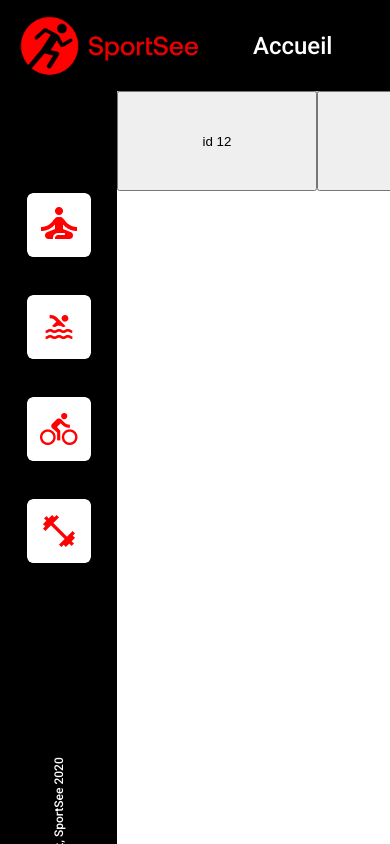
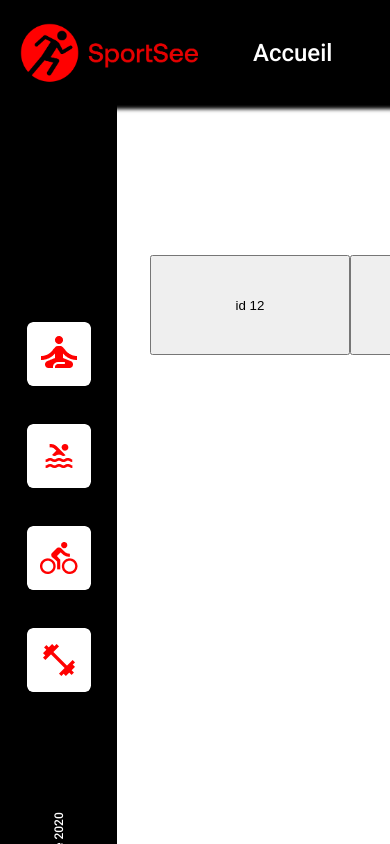
Before and after one commit to kochky/KochChristopher_12_12082021, a React (Create React App) app: page / in a window 390 px wide. Shown: the top 844 px of the page. Built offline with nearby package versions, Linux system fonts and the light colour scheme.

Commit message:
fix responsive

```diff
--- a/public/index.html
+++ b/public/index.html
@@ -3,7 +3,7 @@
   <head>
     <meta charset="utf-8" />
     <link rel="icon" href="%PUBLIC_URL%/favicon.ico" />
-    <meta name="viewport" content="width=device-width, initial-scale=1" />
+    <meta name="viewport" content="width=device-width" />
     <meta name="theme-color" content="#000000" />
     <meta
       name="description"
--- a/src/componants/Barchart.js
+++ b/src/componants/Barchart.js
@@ -1,4 +1,4 @@
-import { BarChart, Bar, XAxis, YAxis, CartesianGrid, Tooltip, Legend } from 'recharts';
+import { BarChart, Bar, XAxis, YAxis, CartesianGrid, Tooltip, Legend,ResponsiveContainer } from 'recharts';
 import React from 'react';
 import PropTypes from 'prop-types'
 
@@ -21,15 +21,14 @@ function CustomTooltip2({ payload, label, active }) {
 function Barchart({data}){
 
 
-    //props.data.sessions.map((item) =>( item.day=item.day.split('-')[2]  ));
 
 
     return  (
         <React.Fragment>
         <div className="activity-title">Activité quotidienne</div>
+        <ResponsiveContainer  minWidth={745} width='100%' height={290}>
         <BarChart
-          width={835}
-          height={300}
+         width='100%'
           data={data}
           margin={{
             top: 0,
@@ -45,11 +44,12 @@ function Barchart({data}){
           <XAxis dataKey="day" />
           <YAxis hide yAxisId="left" orientation="left" stroke="#8884d8" />
           <YAxis  yAxisId="right" orientation="right" stroke="#82ca9d" />
-          <Tooltip content={<CustomTooltip2 />}cursor={{ stroke: 'rgba(224,224,224,0.3)'}} contentStyle={{color:'white', backgroundColor:'red'}}wrapperStyle={{ width: 40, height: 63,fontSize: 10, color:'white', backgroundColor:'red'}}/>
-          <Legend   padding="1000" iconSize={8} iconType="circle"verticalAlign="top"  height={36} />
+          <Tooltip content={<CustomTooltip2 />}cursor={{ stroke: 'rgba(224,224,224,0.3)'}} contentStyle={{color:'white', backgroundColor:'red'}}wrapperStyle={{ width: 45, height: 63,fontSize: 10, color:'white', backgroundColor:'red'}}/>
+          <Legend   padding="1000" iconSize={8} iconType="circle"verticalAlign="top"  height={66} />
           <Bar name="Poids(kg)" yAxisId="right" dataKey="kilogram" radius={[3.5, 3.5, 0, 0]} fill="#282d30" />
           <Bar name="Calories brûlées (kCal)"yAxisId="left" dataKey="calories" radius={[3.5, 3.5, 0, 0]} fill="red" />
         </BarChart>
+        </ResponsiveContainer>
         </React.Fragment>
     )
 
--- a/src/componants/Header.js
+++ b/src/componants/Header.js
@@ -14,6 +14,7 @@ function Header() {
                     <li>Communauté</li>
                 </ul>
             </div>
+            <div></div>
         </header>
     )
 
--- a/src/componants/Linechart.js
+++ b/src/componants/Linechart.js
@@ -35,7 +35,7 @@ function Linechart({data}){
   return (
           <div id ="line-chart"className="card">
               <div className="linechart-title">Durée moyenne des sessions</div>
-              <LineChart  margin={{ top: 5, right: 5, bottom: 5, left: 5 }}width={258} height={263} data={data}>
+              <LineChart  margin={{ top: 5, right: 15, bottom: 5, left: 15 }}width={258} height={263} data={data}>
                   <Line type="monotone" dataKey="sessionLength" stroke="#ffb6b6" />
                   <XAxis  dataKey="day"  />
                   <YAxis  hide={true} type="number" domain={['dataMin', 'dataMax+15']} />
--- a/src/componants/Radarchart.js
+++ b/src/componants/Radarchart.js
@@ -7,15 +7,14 @@ function Radarchart ({data}) {
 
     data.map((item)=>(
 
-       ` item.kind===1 ? item.kind="Cardio":''
-        item.kind===2? item.kind="Energie":''
-        item.kind===3? item.kind="Endurance" :''
-        item.kind===4? item.kind="Force":''
-        item.kind===5? item.kind="Vitesse":''
-        item.kind===6? item.kind="Intensité":''
-        `
+        (item.kind===1) &&(item.kind="Cardio"),
+        (item.kind===2) && (item.kind="Energie"),
+        (item.kind===3) && (item.kind="Endurance"),
+        (item.kind===4) && (item.kind="Force"),
+        (item.kind===5) && (item.kind="Vitesse"),
+        (item.kind===6) && (item.kind="Intensité")
 
-        ));
+    ));
 
 
     return (
--- a/src/componants/SideBar.js
+++ b/src/componants/SideBar.js
@@ -3,13 +3,14 @@ function SideBar() {
 
     return (
         <div className="sidebar">
-            <div>
+            <div className="sidebar-div"></div>
+            <div className="sidebar-div">
                 <div className="icon" id="yoga-icon"></div>
                 <div className="icon" id="swim-icon"></div>
                 <div className="icon" id="bike-icon"></div>
                 <div className="icon" id="lift-icon"></div>
             </div>
-            <div className="copyright">Copiryght, SportSee 2020</div>
+            <div className=" sidebar-div copyright">Copiryght, SportSee 2020</div>
 
         </div>
 
--- a/src/index.css
+++ b/src/index.css
@@ -1,10 +1,16 @@
-body {
+body, #root {
   font-family: 'Roboto', sans-serif;
   min-width:1024px;
   margin:0 auto;
   padding:0;
   font-weight: 500;
-  height:100vh;
+  position:relative;
+  height:auto;
+  min-height:100vh;
+}
+
+#root {
+  height:100%;
 }
 
 li {
@@ -22,14 +28,14 @@ button {
 header {
   background-color: black;
   color:white;
-  height:91px;
+  height:105px;
   width:100%;
   display:flex;
   justify-content: space-between;
   align-items: center;
   box-sizing: border-box;
   padding:0 2%;
-  box-shadow: 0px 4px 4px rgba(0, 0, 0, 0.25);
+  box-shadow: 0px 4px 4px rgba(0, 0, 0, 1);
 
 }
 
@@ -38,11 +44,11 @@ header {
   background-size: cover;
   width:178px;
   height:60px;
-
 }
 
 .navbar{
   width:85%;
+  max-width: 1440px;
 
 }
 
@@ -65,13 +71,18 @@ header {
   background-color: black;
   width:117px;
   height:100vh;
+  min-height:1000px;
   display: flex;
   flex-direction: column;
   align-items: center;
-  justify-content: space-between;
+  justify-content: space-around;
   box-sizing: border-box;
-  padding:10% 0;
-
+}
+.sidebar::after {
+  content: "";
+  display: block;
+  clear: both;
+  background-color: black;
 }
 
 
@@ -127,9 +138,11 @@ header {
 
 .container {
   max-width: 1440px;
+  width:100%;
   margin:0 auto;
   box-sizing: border-box;
-  padding:68px 50px 0 167px;
+  padding:68px 50px 0 225px;
+
 }
 
 /* MAIN */
@@ -137,7 +150,8 @@ header {
 main {
   display:flex;
   justify-content: space-between;
-  flex-wrap: wrap;
+  column-gap: 30px;
+  width:100%;
 }
 
 /* ARTICLE */
@@ -151,6 +165,8 @@ article {
 .dailyactivity {
   position:relative;
   height:320px;
+  width:100%;
+  min-width:785px;
   background-color: #fbfbfb;
   margin-bottom: 30px;
   box-shadow: 0px 2px 4px rgba(0, 0, 0, 0.0212249);
@@ -163,26 +179,38 @@ article {
 
 .card-div {
   width:100%;
+  min-width:785px;
   height:320px;
   display:flex;
   justify-content: space-between;
-  column-gap:5px;
+  column-gap:1%;
+  box-sizing: border-box;
 }
 
 .card {
   width:258px;
+  min-width:258px;
   height:263px;
   border-radius: 5px;
   box-shadow: 0px 2px 4px rgba(0, 0, 0, 0.0212249);
 
 }
 
+.recharts-wrapper {
+
+  width:100% !important
+}
+
+.label {
+  text-align: center;
+}
 /* ASIDE */
 
 aside {
   width:258px;
   display:flex;
   flex-direction: column;
+  box-sizing: border-box;
 }
 
 .aside-card {
@@ -325,11 +353,13 @@ aside {
   flex-direction: column;
   justify-content: space-between;
   align-items: center;
-  padding-top:30px;
+
   position: relative;
 }
 
 #score-title {
+  position:absolute;
+  top:20px;
   font-size: 15px;
   align-self: flex-start;
   margin-left:30px;
@@ -339,7 +369,7 @@ aside {
    font-size: 16px;
    position: absolute;
    color:#74798c;
-   top:37%;
+   top:20%;
    width:162px;
    height:162px;
    background-color: white;
@@ -358,9 +388,6 @@ aside {
    font-size: 26px;
    color:black;
  }
-
-
-
 
 
  /* RADARCHART */
@@ -384,6 +411,10 @@ aside {
    border-radius: 5px;
  }
 
+ .recharts-legend-wrapper{
+   width: 100% !important;
+ }
+
 .recharts-legend-wrapper ul{
   padding-right:50px;
 }
@@ -391,10 +422,11 @@ aside {
 .recharts-default-legend{
   display:flex;
   justify-content: flex-end;
+
 }
 
 .recharts-default-legend li{
-  margin-right:26px!important;
+  margin-right:50px!important;
 }
 
 .recharts-legend-item {
@@ -403,11 +435,28 @@ aside {
 
 .recharts-legend-item-text{
   color:#74798C!important
-
  }
 
 
-@media screen and (max-width:1170px) {
+/* HOME PAGE ID CHOICE */
+
+.id-div {
+  padding-top:150px;
+  padding-left:150px;
+}
+
+
+@media screen and (max-width:1328px) {
+
+  .container {
+    padding:68px 2% 0 180px;
+  }
+}
+
+
+
+@media screen and (max-width:1250px) {
+
   aside{
     flex-direction:row;
     justify-content: space-between;
@@ -424,10 +473,18 @@ aside {
   .aside-card {
    padding:2%;
    min-width:195px;
+   margin-bottom:0;
   }
 
   article{
     width:100%;
   }
 
+  .hero p {
+    margin-bottom:20px;
+  }
 }
+
+svg {
+  width:100% !important
+}
--- a/src/page/Home.js
+++ b/src/page/Home.js
@@ -4,7 +4,7 @@ import { Link } from 'react-router-dom'
 
 function Home(){// function to render a tempory page to switch between the 2 userId
     return (
-        <div>
+        <div className='id-div'>
             <Link to={'/user/12'}><button>id 12</button></Link>
             <Link to={'/user/18'}><button>id 18</button></Link>
         </div>
```
